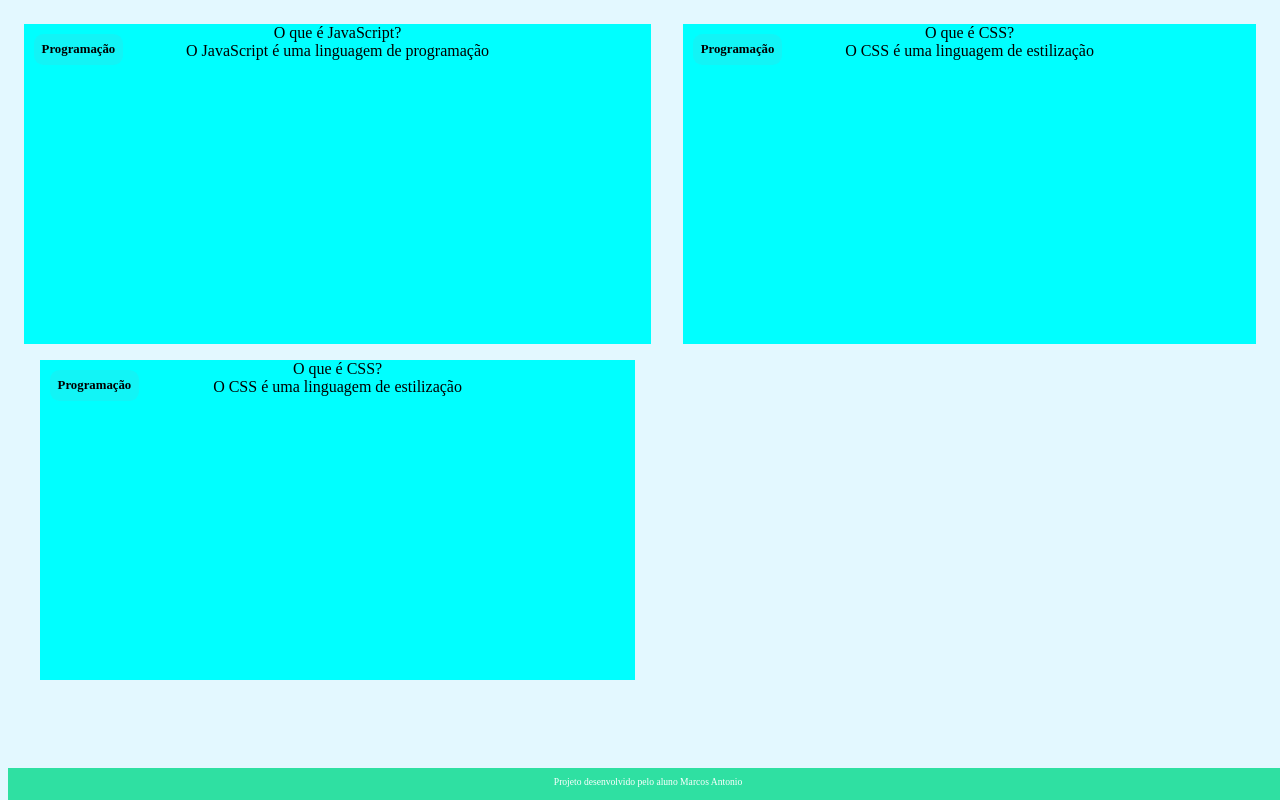
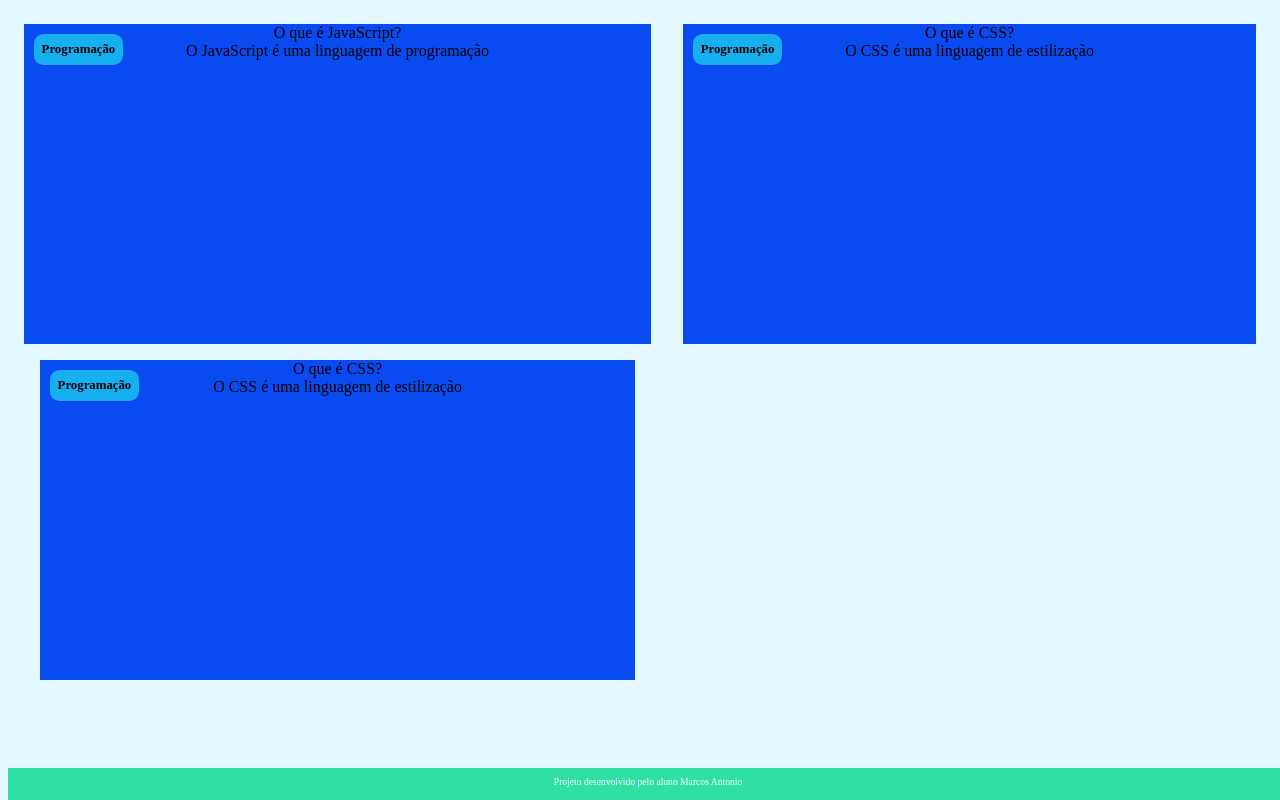
Before and after one commit to picapauvermelho/flashcard, a plain HTML site: page index.html in a window 1280 px wide. Drawn offline with Linux system fonts and the light colour scheme.

Commit message:
jgkgjlkghjf

```diff
--- a/styles.css
+++ b/styles.css
@@ -6,7 +6,7 @@ body{
     }
     .cartao{
     margin: 1rem 1rem;
-    background-color: aqua;
+    background-color: rgb(10, 75, 241);
     height: 20rem;
     flex-grow: 1;
     flex-basis: calc(33% -6rem);
```
